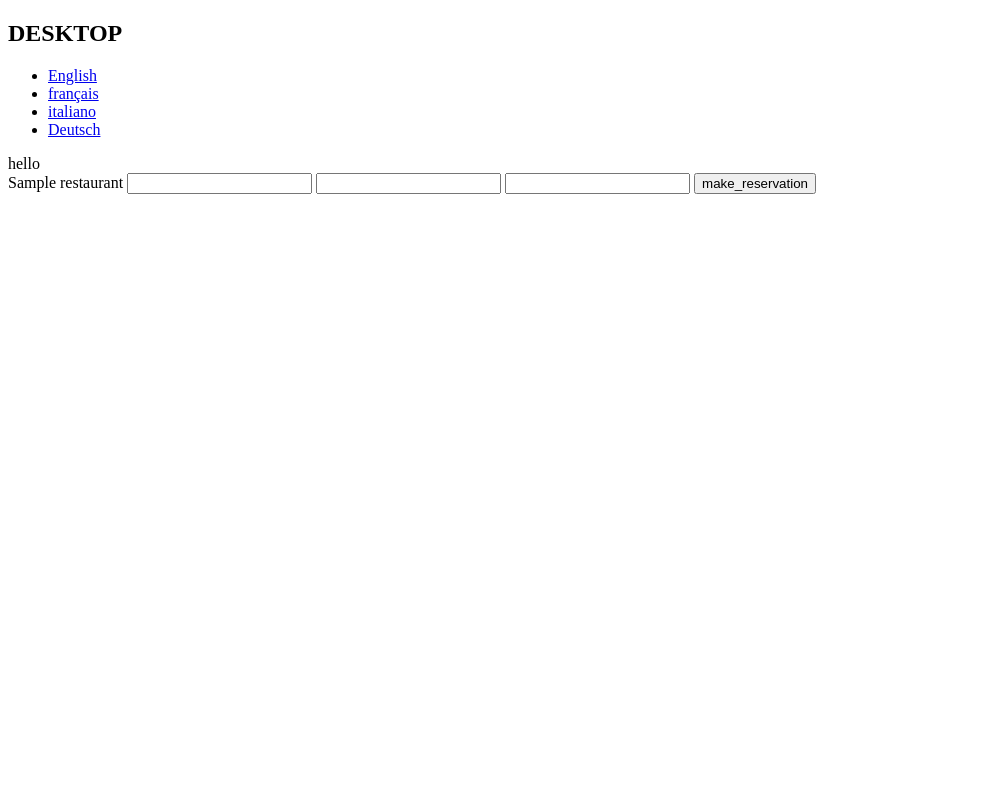
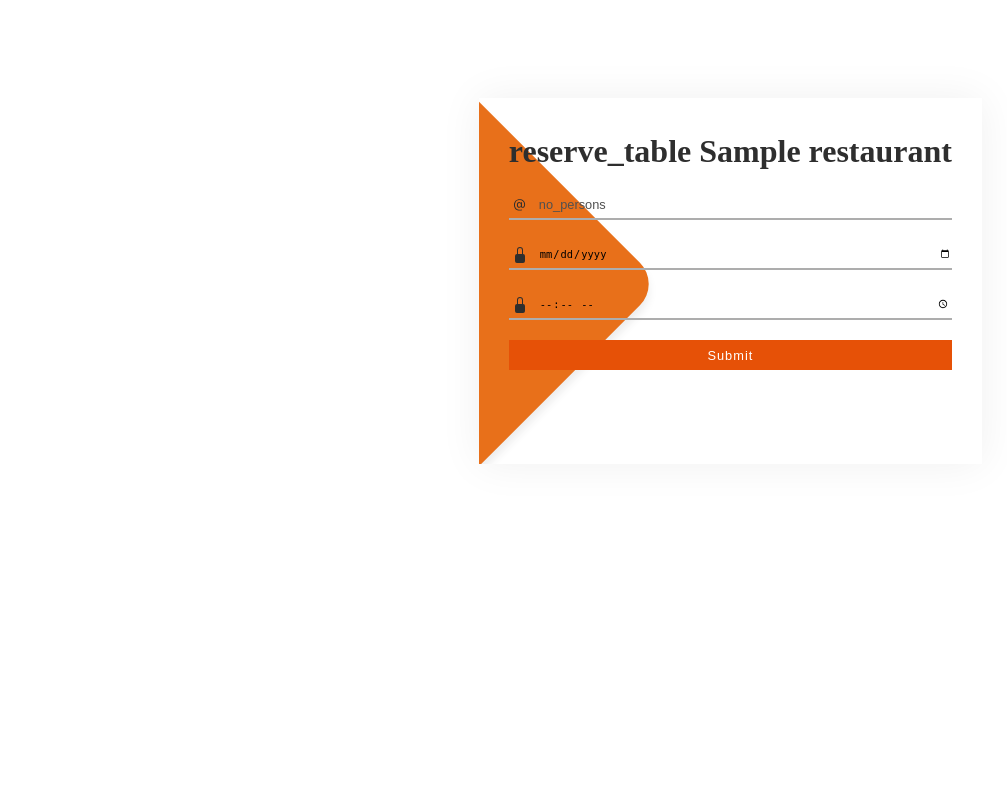
Before and after one commit to milovanpinxteren/we_book, a Django app: template templates/index/index_desktop.html in a window 1280 px wide. Shown: the whole page, without its empty margins (0-1007 px from the left). Before the commit the page ends 194 px from the top, so only its background shows below. Run offline with Django 4.2, Linux system fonts and the light colour scheme; tables that the repository leaves empty hold one stand-in row (values such as "Sample post"); the template is opened without the code that fills it: values that come from a table or form of the project are taken from there, most other values are stand-ins (such as "Sample title", 1, 10 or a date in 2020).

Commit message:
end-of-day: start on layout

```diff
--- a/bookingsystem/static/stylesheets/index_desktop.css
+++ b/bookingsystem/static/stylesheets/index_desktop.css
@@ -1,3 +1,116 @@
-h1  {
-    background-color: blue;
+.page-container {
+  width: 100%;
+  height: 100%;
+  position: absolute;
 }
+
+.form-div {
+  /*margin: auto;*/
+  left: 36%;
+  top: 10%;
+  padding: 10px;
+  position: absolute;
+}
+
+.form_main {
+  /*width: 220px;*/
+  display: flex;
+  flex-direction: column;
+  align-items: center;
+  justify-content: center;
+  background-color: rgb(255, 255, 255);
+  padding: 30px 30px 30px 30px;
+  box-shadow: 0px 0px 40px rgba(0, 0, 0, 0.062);
+  position: relative;
+  overflow: hidden;
+}
+
+.form_main::before {
+  position: absolute;
+  content: "";
+  width: 300px;
+  height: 300px;
+  background-color: #e8701a;
+  transform: rotate(45deg);
+  left: -180px;
+  bottom: 30px;
+  z-index: 1;
+  border-radius: 30px;
+  box-shadow: 5px 5px 10px rgba(0, 0, 0, 0.082);
+}
+
+.heading {
+  font-size: 2em;
+  color: #2e2e2e;
+  font-weight: 700;
+  margin: 5px 0 10px 0;
+  z-index: 2;
+}
+
+.inputContainer {
+  width: 100%;
+  position: relative;
+  display: flex;
+  align-items: center;
+  justify-content: center;
+  z-index: 2;
+}
+
+.inputIcon {
+  position: absolute;
+  left: 3px;
+}
+
+.inputField {
+  width: 100%;
+  height: 30px;
+  background-color: transparent;
+  border: none;
+  border-bottom: 2px solid rgb(173, 173, 173);
+  margin: 10px 0;
+  color: black;
+  font-size: .8em;
+  font-weight: 500;
+  box-sizing: border-box;
+  padding-left: 30px;
+}
+
+.inputField:focus {
+  outline: none;
+  border-bottom: 2px solid rgb(199, 114, 255);
+}
+
+.inputField::placeholder {
+  color: rgb(80, 80, 80);
+  font-size: 1em;
+  font-weight: 500;
+}
+
+#button {
+  z-index: 2;
+  position: relative;
+  width: 100%;
+  border: none;
+  background-color: #e65107;
+  height: 30px;
+  color: white;
+  font-size: .8em;
+  font-weight: 500;
+  letter-spacing: 1px;
+  margin: 10px;
+  cursor: pointer;
+}
+
+#button:hover {
+  background-color: #f0ba0a;
+}
+
+.forgotLink {
+  z-index: 2;
+  font-size: .7em;
+  font-weight: 500;
+  color: rgb(44, 24, 128);
+  text-decoration: none;
+  padding: 8px 15px;
+  border-radius: 20px;
+}
--- a/templates/index/index_desktop.html
+++ b/templates/index/index_desktop.html
@@ -9,26 +9,63 @@
     <title>Title</title>
 </head>
 <body>
-<h2>DESKTOP</h2>
+{#<h2>DESKTOP</h2>#}
+{##}
+{#<ul>#}
+{#    {% get_current_language as LANGUAGE_CODE %}#}
+{#    {% get_available_languages as LANGUAGES %}#}
+{#    {% get_language_info_list for LANGUAGES as languages %}#}
+{#    {% for lang in languages %}#}
+{#        <li>#}
+{#            <a href="/{{ lang.code }}/">{{ lang.name_local }}</a>#}
+{#        </li>#}
+{#    {% endfor %}#}
+{#</ul>#}
+{#{% trans "hello" %}#}
+{#<form action="./make_reservation?restaurantID={{ restaurant.id }}" method="post">#}
+{#    {% csrf_token %}#}
+{#    {{ restaurant.name }}#}
+{#    {{ reservationform.number_of_persons }}#}
+{#    {{ reservationform.reservation_date }}#}
+{#    {{ reservationform.reservation_time }}#}
+{#    <button type="submit">{% trans "make_reservation" %}</button>#}
+{#</form>#}
+<div class="page-container">
+    <div class="form-div">
+        <form action="./make_reservation?restaurantID={{ restaurant.id }}" method="post" class="form_main">
+            <p class="heading">{% trans "reserve_table" %} {{ restaurant.name }}</p>
+            <div class="inputContainer">
+                <svg class="inputIcon" xmlns="http://www.w3.org/2000/svg" width="16" height="16" fill="#2e2e2e"
+                     viewBox="0 0 16 16">
+                    <path d="M13.106 7.222c0-2.967-2.249-5.032-5.482-5.032-3.35 0-5.646 2.318-5.646 5.702 0 3.493 2.235 5.708 5.762 5.708.862 0 1.689-.123 2.304-.335v-.862c-.43.199-1.354.328-2.29.328-2.926 0-4.813-1.88-4.813-4.798 0-2.844 1.921-4.881 4.594-4.881 2.735 0 4.608 1.688 4.608 4.156 0 1.682-.554 2.769-1.416 2.769-.492 0-.772-.28-.772-.76V5.206H8.923v.834h-.11c-.266-.595-.881-.964-1.6-.964-1.4 0-2.378 1.162-2.378 2.823 0 1.737.957 2.906 2.379 2.906.8 0 1.415-.39 1.709-1.087h.11c.081.67.703 1.148 1.503 1.148 1.572 0 2.57-1.415 2.57-3.643zm-7.177.704c0-1.197.54-1.907 1.456-1.907.93 0 1.524.738 1.524 1.907S8.308 9.84 7.371 9.84c-.895 0-1.442-.725-1.442-1.914z"></path>
+                </svg>
+                <input type="number" class="inputField" id="no_persons" placeholder="{% trans "no_persons" %}">
+            </div>
 
-<ul>
-    {% get_current_language as LANGUAGE_CODE %}
-    {% get_available_languages as LANGUAGES %}
-    {% get_language_info_list for LANGUAGES as languages %}
-    {% for lang in languages %}
-        <li>
-            <a href="/{{ lang.code }}/">{{ lang.name_local }}</a>
-        </li>
-    {% endfor %}
-</ul>
-{% trans "hello" %}
-<form action="./make_reservation?restaurantID={{ restaurant.id }}" method="post">
-    {% csrf_token %}
-    {{ restaurant.name }}
-    {{ reservationform.number_of_persons }}
-    {{ reservationform.reservation_date }}
-    {{ reservationform.reservation_time }}
-    <button type="submit">{% trans "make_reservation" %}</button>
-</form>
+            <div class="inputContainer">
+                <svg class="inputIcon" xmlns="http://www.w3.org/2000/svg" width="16" height="16" fill="#2e2e2e"
+                     viewBox="0 0 16 16">
+                    <path d="M8 1a2 2 0 0 1 2 2v4H6V3a2 2 0 0 1 2-2zm3 6V3a3 3 0 0 0-6 0v4a2 2 0 0 0-2 2v5a2 2 0 0 0 2 2h6a2 2 0 0 0 2-2V9a2 2 0 0 0-2-2z"></path>
+                </svg>
+                <input type="date" class="inputField" id="reservation_date"
+                       placeholder="{% trans "reservation_date" %}">
+            </div>
+
+            <div class="inputContainer">
+                <svg class="inputIcon" xmlns="http://www.w3.org/2000/svg" width="16" height="16" fill="#2e2e2e"
+                     viewBox="0 0 16 16">
+                    <path d="M8 1a2 2 0 0 1 2 2v4H6V3a2 2 0 0 1 2-2zm3 6V3a3 3 0 0 0-6 0v4a2 2 0 0 0-2 2v5a2 2 0 0 0 2 2h6a2 2 0 0 0 2-2V9a2 2 0 0 0-2-2z"></path>
+                </svg>
+                <input type="time" class="inputField" id="reservation_time"
+                       placeholder="{% trans "reservation_time" %}">
+            </div>
+
+
+            <button id="button">Submit</button>
+            <br><br><br>
+{#            <a class="forgotLink" href="#">Forgot your password?</a>#}
+        </form>
+    </div>
+</div>
 </body>
 </html>
```
Also changed, not shown: ReadMe.md, locale/de/LC_MESSAGES/django.po, locale/en/LC_MESSAGES/django.po, locale/fr/LC_MESSAGES/django.po, locale/it/LC_MESSAGES/django.po, 4 other files.
